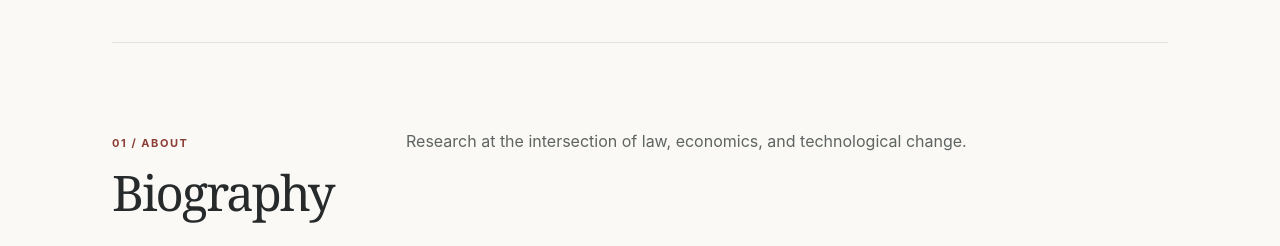
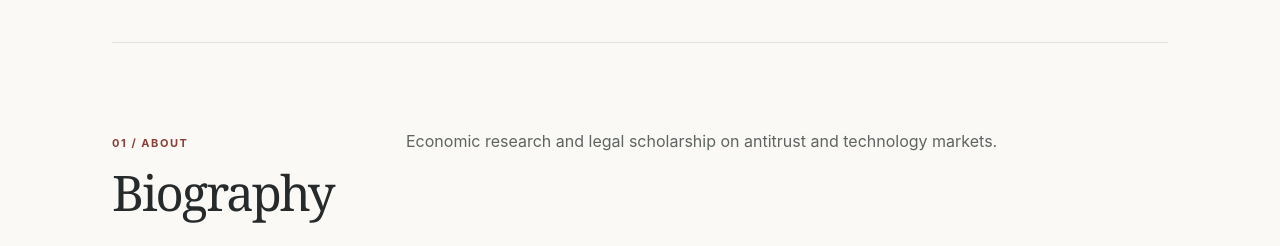
Before and after one commit to erikhovenkamp/erikhovenkamp.com-site, a plain HTML site: page index.html in a window 1280 px wide. Shown: the part 920-1166 px from the top of the page. Drawn offline with Linux system fonts and the light colour scheme.

Commit message:
Update biography summary in index.html

```diff
--- a/index.html
+++ b/index.html
@@ -507,7 +507,7 @@
       <section class="section" id="about" aria-labelledby="about-title">
         <div class="section-head">
           <div><div class="section-number">01 / About</div><h2 id="about-title">Biography</h2></div>
-          <p class="section-summary">Research at the intersection of law, economics, and technological change.</p>
+          <p class="section-summary">Economic research and legal scholarship on antitrust and technology markets.</p>
         </div>
         <div class="section-body about-copy">
           <p>Erik Hovenkamp is Professor of Law at Cornell Law School. His scholarship focuses on antitrust and competition policy, intellectual property and innovation, law and economics, and industrial organization.</p>
```
